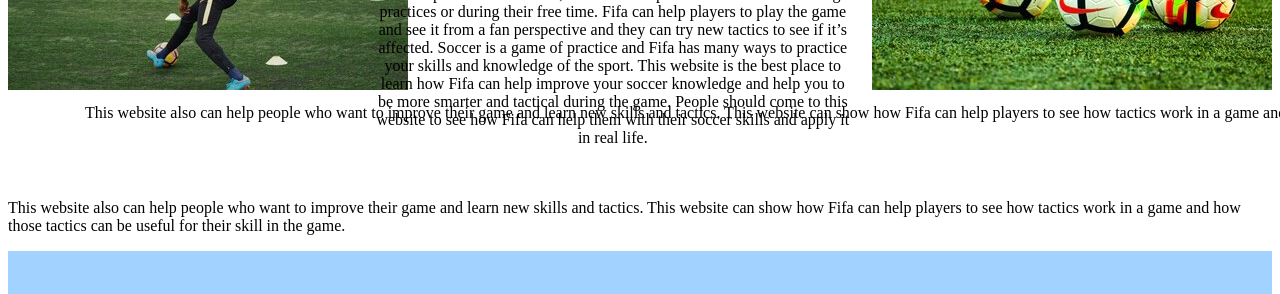
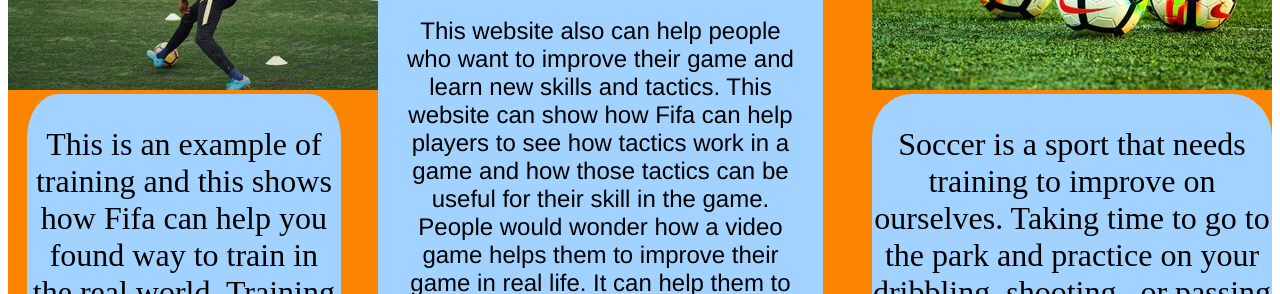
Before and after one commit to JonnyAcosta/WDD-130, a plain HTML site: page final/page3.html in a window 1280 px wide. Shown: the part 389-683 px from the top of the page. Drawn offline with Linux system fonts and the light colour scheme.

Commit message:
added site

```diff
--- a/final/page3.html
+++ b/final/page3.html
@@ -22,13 +22,9 @@
         <div class="page3-home">
             <section class="page3-img">
                 <img src="styles/images/rsz_1rsz_training.jpg" alt="image for page3">
-                    <p class ="page3-summary">
-                       This website also can help people who want to improve their game and learn new skills and tactics.
-                       This website can show how Fifa can help players to see how tactics work in a game and how those tactics can be useful for their skill in the game.
-                     </p>
-
             </section>
             <div class="page3-content">
+                <h1>Train to be the Best</h1>
                 <p>
                    This website also can help people who want to improve their game and learn new skills and tactics. This website can show how Fifa can help players to see how tactics work in a game and how those tactics can be useful for their skill in the game.
                    People would wonder how a video game helps them to improve their game in real life. It can help them to see the difference of drills they have in the game that can be also used during practice in real life. This can help them see how they set up the drills and how to perform those drills, which can help them do those drills during practices or during their free time. Fifa can help players to play the game and see it from a fan perspective and they can try new tactics to see if it’s affected. Soccer is a game of practice and Fifa has many ways to practice your skills and knowledge of the sport. This website is the best place to learn how Fifa can help improve your soccer knowledge and help you to be more smarter and tactical during the game. People should come to this website to see how Fifa can help them with their soccer skills and apply it in real life.
@@ -37,14 +33,25 @@
             <section class="page3-ball">
                 <img src="styles/images/rsz_1rsz_1soccer-balls.jpg" alt="image for page3">
             </section>
+            <div class="page3-train">
+                <p> This is an example of training and this shows how Fifa can help you found way to train in the real world.
+                    Training is important for us to understand how can we improve in our soccer skills.
+                </p>
 
             </div>
-            <div class="page3-explain">
-                <p>
-                   This website also can help people who want to improve their game and learn new skills and tactics.
-                   This website can show how Fifa can help players to see how tactics work in a game and how those tactics can be useful for their skill in the game.
-                 </p>
+
+            <div class="page3-football">
+                <p> Soccer is a sport that needs training to improve on ourselves.
+                    Taking time to go to the park and practice on your dribbling, shooting , or passing can help player improve their game.
+                    Knowing that Fifa can give many ideas to player on how they can improve their skill.
+                </p>
+
             </div>
+
+            </div>
+
+            </div>
+
         </div>
     </div>
     <footer>
--- a/final/styles/style.css
+++ b/final/styles/style.css
@@ -93,41 +93,56 @@ footer{
 .page3-home
 {
     display: grid;
-    grid-template-columns: repeat(6, 1fr);
+    grid-template-columns: repeat(8, 1fr);
+    background-color: #fb8500;
 }
 .page3-img
 {
-    grid-column: 1/6;
-    grid-row: 2/6;
+    grid-column: 1/8;
+    grid-row: 2/8;
     width: 200%;
 }
 .page3-ball
 {
-    grid-column: 6/6;
-    grid-row: 2/6;
+    grid-column: 8/8;
+    grid-row: 2/4;
 }
 .page3-content{
-    grid-column: 3/6;
-    grid-row: 2/6;
-    display: flex;
+    grid-column: 4/8;
+    grid-row: 2/8;
     text-align: center;
-    align-items: center;
-    justify-content: center;
     padding: 20px;
-}
-.page3-summary
-{
-    grid-column: 1/6;
-    grid-row: 6/6;
-    text-align:center;
-    margin-top: 10px;
+    font-family: PT Serif, Helvetica, sans-serif;
+    font-size:1.5em;
+    background-color: #a2d2ff;
+    border-radius: 10%;
+    margin-right: 10%;
 }
 
-.page3-explain
+.page3-train
 {
-    grid-column: 6/6;
-    grid-row: 6/6;
+    grid-column: 1/4;
+    grid-row-start: 4;
+    grid-row-end: 5;
+    text-align: center;
+    font-size: 2em;
+    background-color: #a2d2ff;
+    border-radius: 10%;
+    margin-left: 5%;
+    margin-right: 10%;
 }
+
+.page3-football{
+    grid-column: 8/8;
+    grid-row-start: 4;
+    grid-row-end: 5;
+    text-align: center;
+    font-size: 2em;
+    background-color: #a2d2ff;
+    border-radius: 10%;
+}
+
+
 
 /* Style inputs with type="text", select elements and textareas */
 input[type=text], select, textarea {
```
